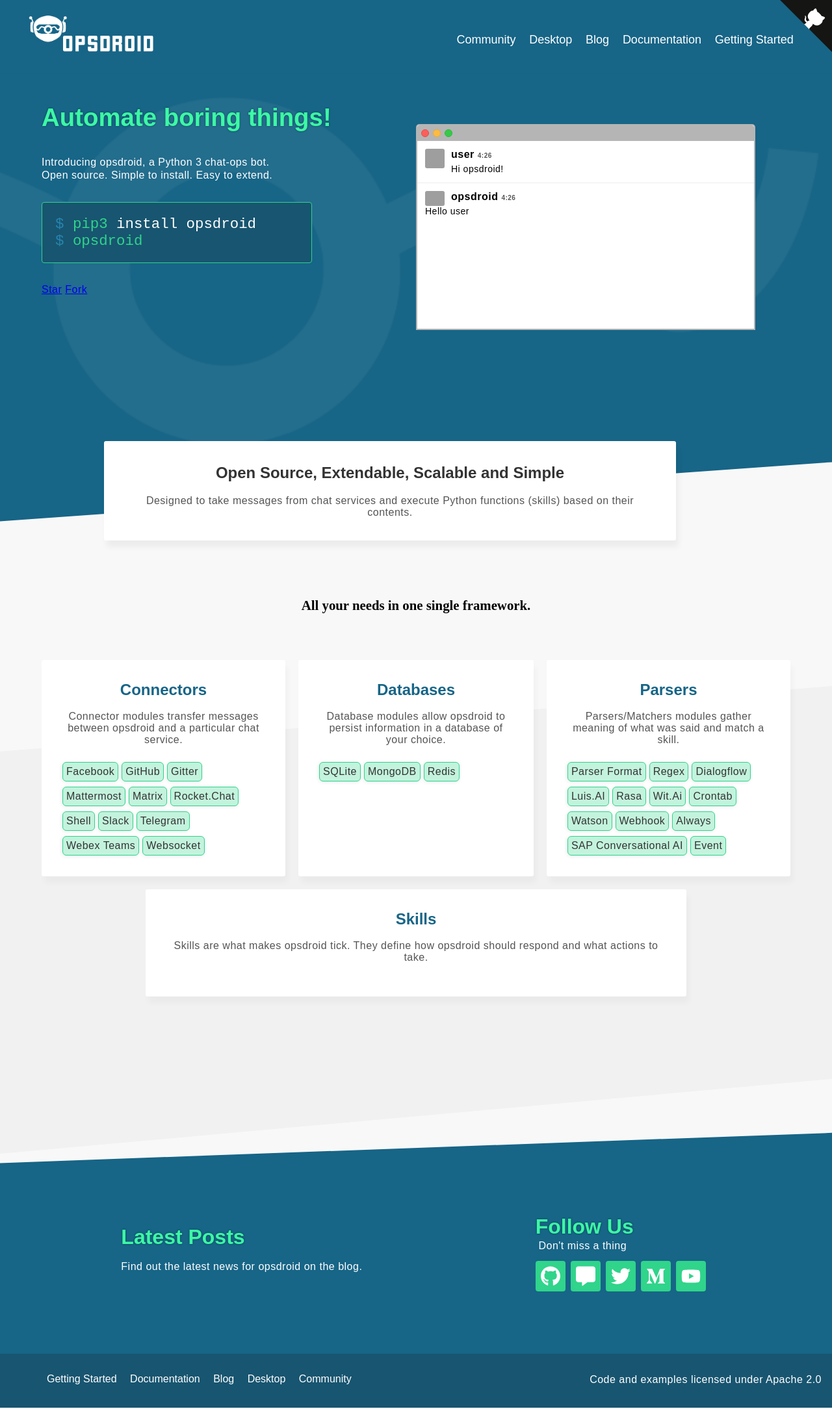
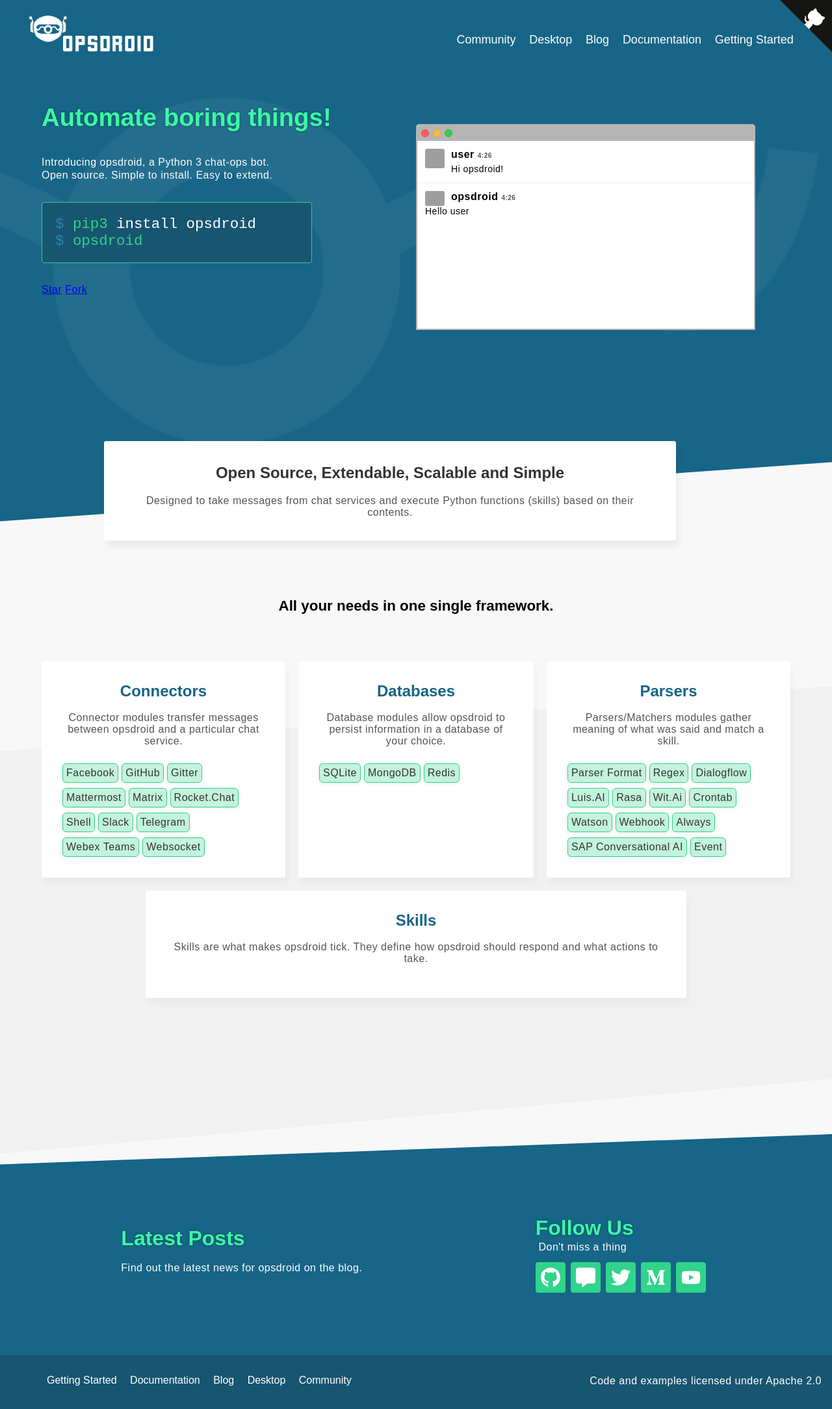
Before and after one commit to opsdroid/opsdroid.github.io, a Jekyll site: the page built from index.html, in a window 1280 px wide. Shown: the whole page at 65% size. Built offline with Jekyll 4.4.1, drawn with Linux system fonts in a browser that asks for light colours; grey boxes are pictures that could not be loaded.

Commit message:
fix: font-family now resembles with the page (#70)

```diff
--- a/css/main.scss
+++ b/css/main.scss
@@ -438,8 +438,8 @@
 
   .modules-intro {
     text-align: center;
-    font-family: "Montserrat";
-    font-size: 1.3rem;
+    font-family: 'Montserrat', sans-serif;
+    font-size: 1.4rem;
     position: sticky;
     z-index: 2;
 
```
